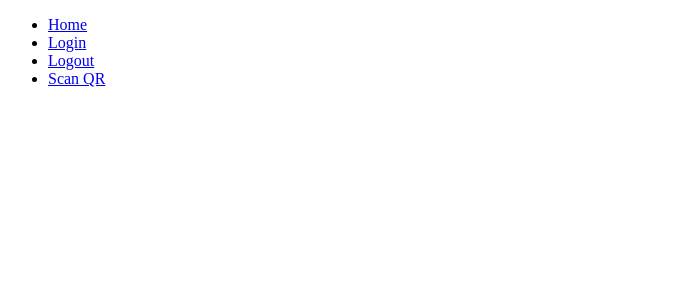
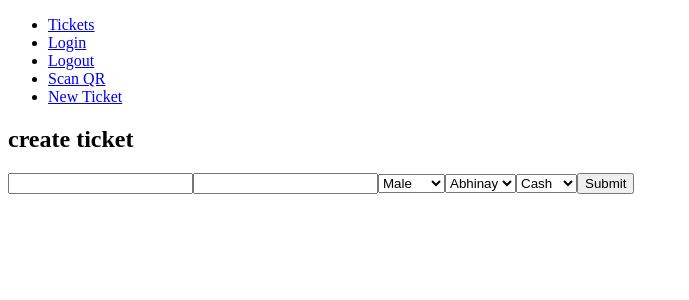
Before and after one commit to theparthway/full-stack-app, a React (Create React App) app in the folder client/: page /new in a window 1280 px wide. Shown: the top 300 px of the page, without its empty margins (0-689 px from the left). Built offline with nearby package versions, Linux system fonts and the light colour scheme.

Commit message:
issues fixed

```diff
--- a/client/src/components/App.js
+++ b/client/src/components/App.js
@@ -1,6 +1,7 @@
 import TicketsPage from "../pages/TicketsPage";
 import LoginPage from "../pages/LoginPage";
 import ScanPage from '../pages/ScanPage';
+import CreateTicketPage from '../pages/CreateTicketPage';
 import RequireAuth from '../components/RequireAuth';
 import { BrowserRouter, Routes, Route, Link } from 'react-router-dom';
 import LogoutPage from "../pages/LogoutPage";
@@ -12,7 +13,7 @@ function App() {
       <BrowserRouter>
         <ul>
           <li>
-            <Link to="/">Home</Link>
+            <Link to="/">Tickets</Link>
           </li>
           <li>
             <Link to="/login">Login</Link>
@@ -23,6 +24,9 @@ function App() {
           <li>
             <Link to="/scan">Scan QR</Link>
           </li>
+          <li>
+            <Link to="/new">New Ticket</Link>
+          </li>
         </ul>
 
         <Routes>
@@ -30,6 +34,7 @@ function App() {
           <Route path="/login" element={<LoginPage />} />
           <Route path="/logout" element={<LogoutPage />} />
           <Route path="/scan" element={ <RequireAuth><ScanPage /></RequireAuth> } />
+          <Route path="/new" element={ <CreateTicketPage></CreateTicketPage> } />
         </Routes>
       </BrowserRouter>
     </div>
--- /dev/null
+++ b/client/src/pages/CreateTicketPage.js
@@ -0,0 +1,9 @@
+import CreateTicket from "../components/CreateTicket";
+
+export default function CreateTicketPage() {
+    return (
+        <div>
+            <CreateTicket />
+        </div>
+    )
+}
--- a/client/src/pages/TicketsPage.js
+++ b/client/src/pages/TicketsPage.js
@@ -1,6 +1,5 @@
 import { useEffect } from 'react';
 import Tickets from '../components/Tickets';
-import CreateTicket from '../components/CreateTicket';
 import ticketsStore from '../stores/ticketsStore';
 
 
@@ -15,7 +14,6 @@ function TicketsPage() {
     return (
         <div>
             <Tickets />
-            <CreateTicket />
         </div>
   )
 }
--- a/client/src/stores/ticketsStore.js
+++ b/client/src/stores/ticketsStore.js
@@ -7,9 +7,9 @@ const ticketsStore = create((set) => ({
     form: {
         firstName: '',
         lastName: '',
-        gender: '',
-        soldBy: '',
-        payment: ''
+        gender: 'male',
+        soldBy: 'abhinay',
+        payment: 'cash'
     },
 
     fetchTickets: async () => {
@@ -45,7 +45,10 @@ const ticketsStore = create((set) => ({
             tickets: [...tickets, res.data.ticket],
             form: {
                 firstName: "",
-                lastName: ""
+                lastName: "",
+                gender: "male",
+                soldBy: "abhinay",
+                payment: "cash"
             }
         });
     },
```
